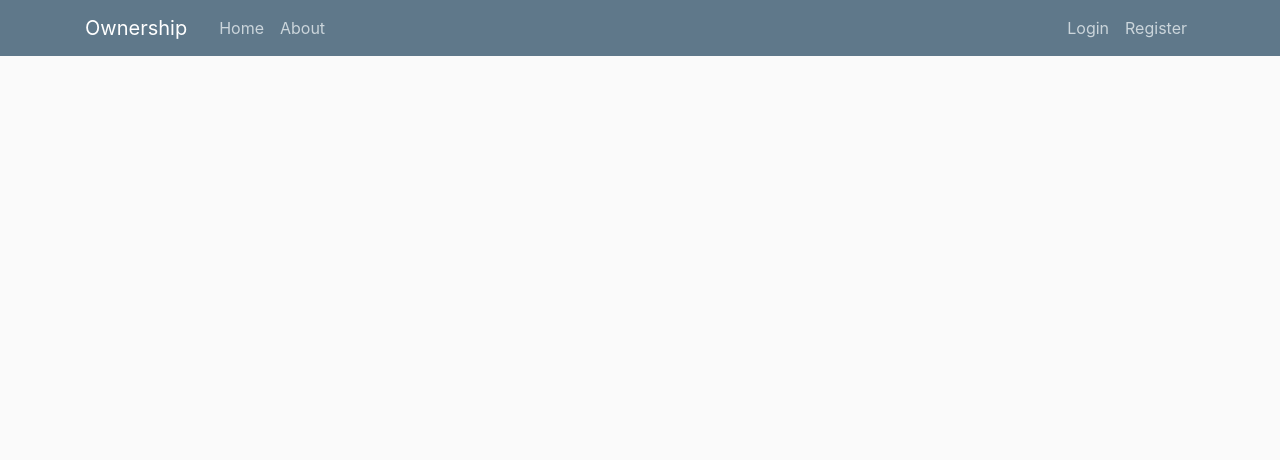
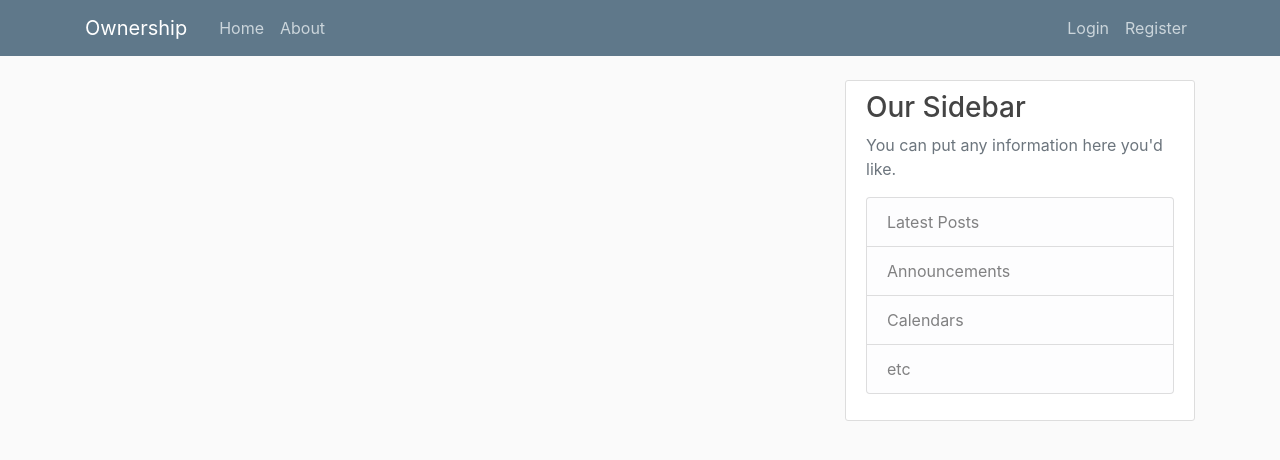
Before and after one commit to rennycodes/land_registry, a Django app: template ownership/templates/ownership/base.html in a window 1280 px wide. Shown: the top 460 px of the page. Run offline with Django 5.2, Linux system fonts and the light colour scheme; the template is opened without the code that fills it, so the values that code supplies are empty.

Commit message:
working on base.html

```diff
--- a/ownership/templates/ownership/base.html
+++ b/ownership/templates/ownership/base.html
@@ -53,3 +53,16 @@
                 {% endif %}
                 {% block content %}{% endblock %}
               </div>
+              <div class="col-md-4">
+                <div class="content-section">
+                  <h3>Our Sidebar</h3>
+                  <p class='text-muted'>You can put any information here you'd like.
+                    <ul class="list-group">
+                      <li class="list-group-item list-group-item-light">Latest Posts</li>
+                      <li class="list-group-item list-group-item-light">Announcements</li>
+                      <li class="list-group-item list-group-item-light">Calendars</li>
+                      <li class="list-group-item list-group-item-light">etc</li>
+                    </ul>
+                  </p>
+                </div>
+              </div>
```
